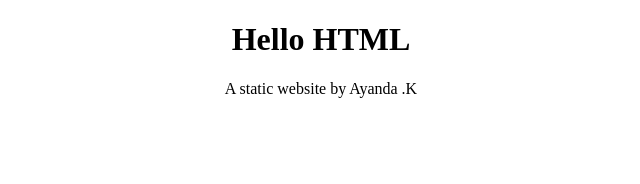
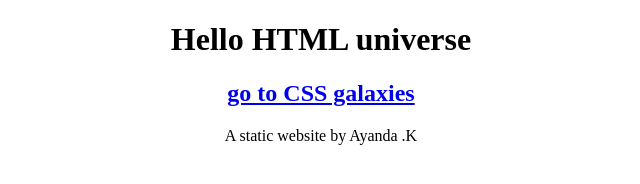
Before and after one commit to ayandagatsha/hello-html, a plain HTML site: page index.html in a window 1280 px wide. Shown: the whole page, without its empty margins (319-959 px from the left). Drawn offline with Linux system fonts and the light colour scheme.

Commit message:
Update index.html

```diff
--- a/index.html
+++ b/index.html
@@ -8,8 +8,10 @@
 </head>
 <body>
     <center>
-        <h1>Hello HTML</h1>
+        <h1>Hello HTML universe</h1>
+        <h2><a href="galaxy.html">go to CSS galaxies</a></h2>
         <p>A static website by Ayanda .K </p>
+
     </center>
 </body>
 </html>
```
